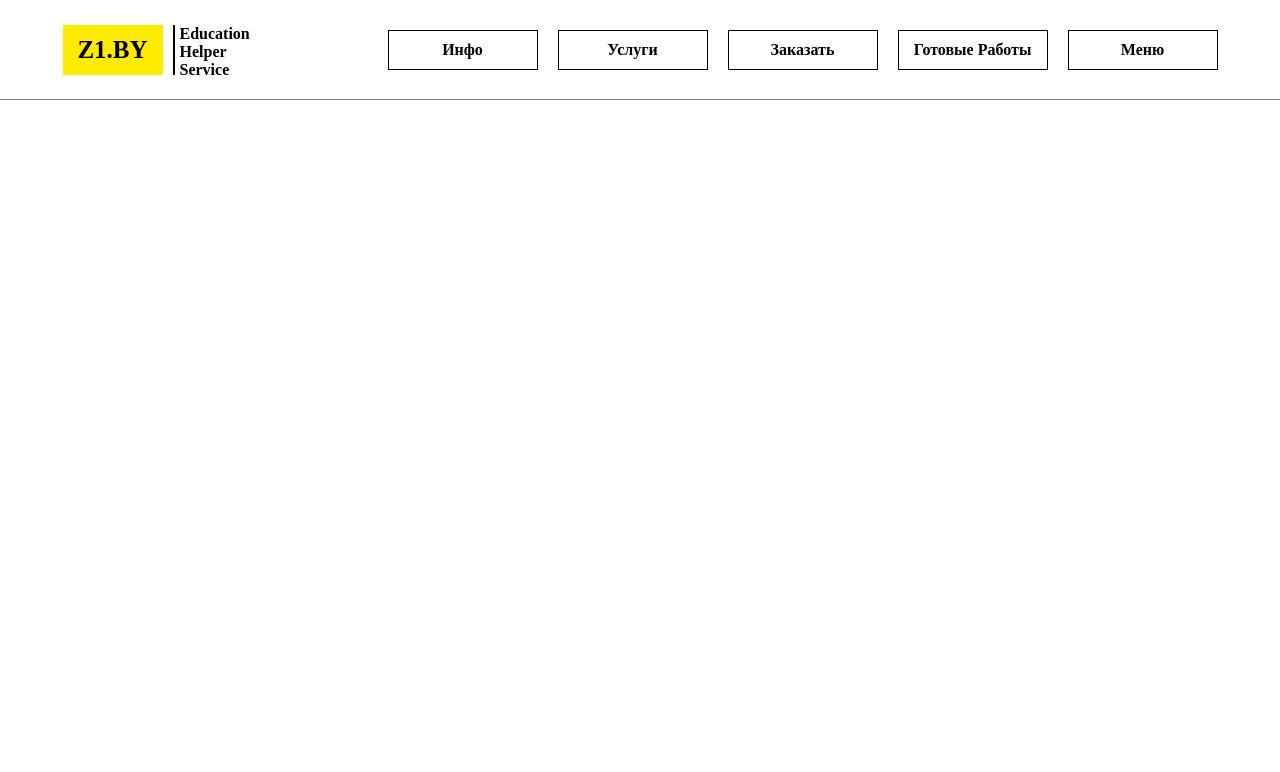
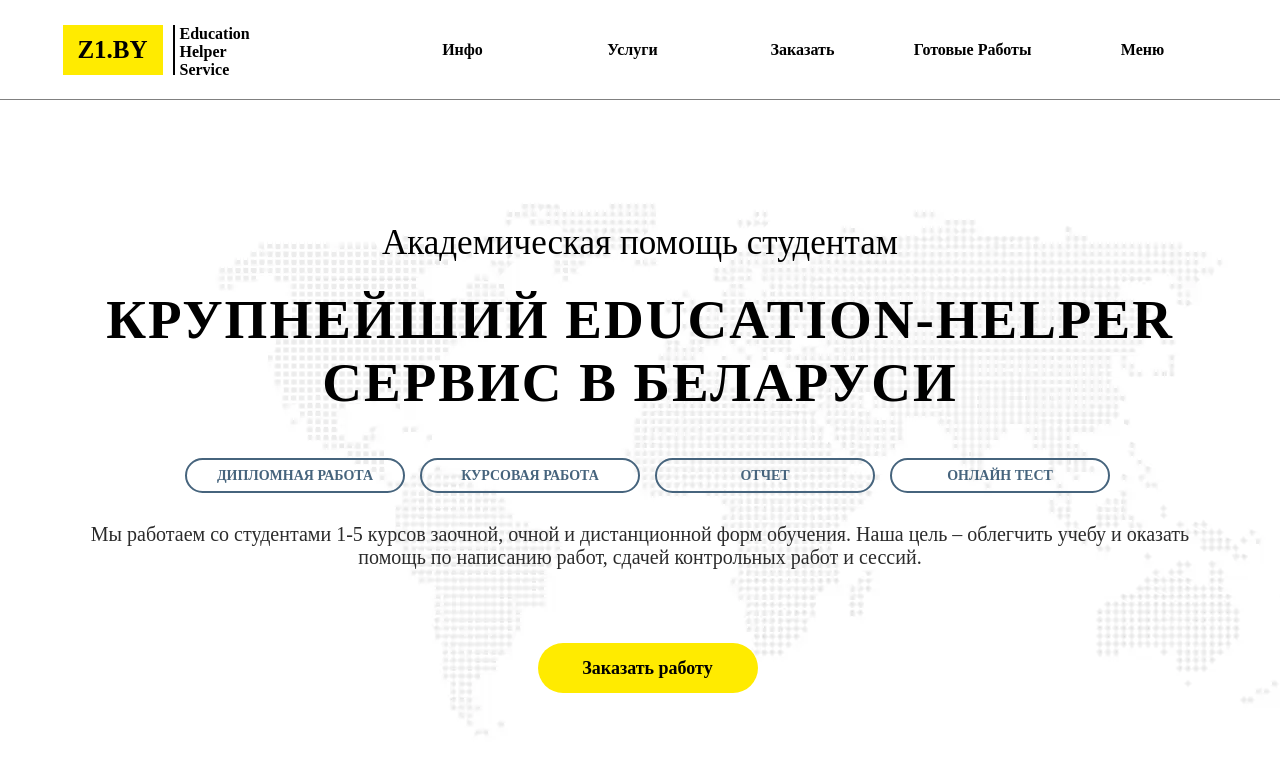
Before and after one commit to DimaVnuk/Zachetka, a React (Create React App) app: page / in a window 1280 px wide. Shown: the top 772 px of the page. Built offline with nearby package versions, Linux system fonts and the light colour scheme.

Commit message:
feat: add main-paige

```diff
--- a/src/App.css
+++ b/src/App.css
@@ -1,8 +1,10 @@
 @import "./components/Header/Header.css";
 @import "./components/Header/Navbar/Navbar.css";
-
-*{
-    margin: 0;
-    padding: 0;
-    box-sizing: border-box;
+@import "./components/Contents/MainPage/MainPaige.css";
+@import "./components/Button/Button.css";
+* {
+  margin: 0;
+  padding: 0;
+  box-sizing: border-box;
 }
+@import url('https://fonts.googleapis.com/css2?family=Abril+Fatface&family=Frank+Ruhl+Libre:wght@900&display=swap');
--- a/src/App.js
+++ b/src/App.js
@@ -1,11 +1,12 @@
 import "./App.css";
+import MainPaige from "./components/Contents/MainPage/MainPaige";
 import Header from "./components/Header/Header";
-
 
 function App() {
   return (
     <>
-<Header/>
+      <Header />
+      <MainPaige />
     </>
   );
 }
--- /dev/null
+++ b/src/components/Button/Button.css
@@ -0,0 +1,23 @@
+.button {
+  width: 220px;
+  height: 35px;
+  display: flex;
+  justify-content: center;
+  align-items: center;
+  margin-left: 15px;
+  padding: 10px;
+  border: 2px solid #46647d;
+  border-radius: 70px;
+  color:#46647d;
+  font-size: 14px;
+  font-weight: bolder;
+  cursor: pointer;
+}
+
+.button:hover{
+    background: #ffeb00;
+    transform: scale(1.1);
+    transition: 0.5s;
+    color: black;
+    border: none;
+}
--- /dev/null
+++ b/src/components/Button/Button.jsx
@@ -0,0 +1,13 @@
+import React from 'react'
+
+function Button({children,propsStyle}) {
+    return (
+        <>
+            <div className="button" style={propsStyle}>
+                {children}
+            </div>
+        </>
+    )
+}
+
+export default Button
--- a/src/components/Contents/MainPage/MainPaige.css
+++ b/src/components/Contents/MainPage/MainPaige.css
@@ -0,0 +1,54 @@
+.main-cont {
+  width: 100%;
+}
+
+.main-cont_wrap {
+  width: 100%;
+  height: 89.5vh;
+  display: flex;
+  flex-direction: column;
+  justify-content: center;
+  align-items: center;
+  background: url("../../../assets/image/map.png");
+}
+
+.cont-with-button {
+  display: flex;
+  justify-content: center;
+  align-items: center;
+}
+
+.title-main-cont {
+  width: 1170px;
+  height: 120px;
+  margin-bottom: 50px;
+}
+.title-main-font {
+  font-size: 55px;
+  font-family: "Frank Ruhl Libre", serif;
+  text-align: center;
+  font-weight: bolder;
+  letter-spacing: 2px;
+}
+
+.sub-title-main-cont {
+  margin-bottom: 25px;
+}
+.sub-title {
+  font-size: 35px;
+}
+
+.desc-main-cont{
+    width: 1170px;
+  height: 120px;
+  margin-top: 30px;
+}
+.desc-main{
+    color: #2b2b2b;
+    font-size: 20px;
+    text-align: center;
+}
+
+.btn-submit-main{
+    background: black;
+}
--- a/src/components/Contents/MainPage/MainPaige.jsx
+++ b/src/components/Contents/MainPage/MainPaige.jsx
@@ -0,0 +1,44 @@
+import React from "react";
+import Button from "../../Button/Button";
+
+const btnMain = {
+  background: "#ffeb00",
+  color: "black",
+  with:"300px",
+  height:"50px",
+  fontSize:"18px",
+  border: "none",
+};
+
+function MainPaige() {
+  return (
+    <>
+      <main className="main-cont main-cont_wrap">
+        <div className="sub-title-main-cont">
+          <p className="sub-title">Академическая помощь студентам</p>
+        </div>
+        <div className="title-main-cont">
+          <h1 className="title-main title-main-font">
+            КРУПНЕЙШИЙ EDUCATION-HELPER СЕРВИС В БЕЛАРУСИ
+          </h1>
+        </div>
+        <div className="cont-with-button">
+          <Button>ДИПЛОМНАЯ РАБОТА</Button>
+          <Button>КУРСОВАЯ РАБОТА</Button>
+          <Button>ОТЧЕТ</Button>
+          <Button>ОНЛАЙН ТЕСТ</Button>
+        </div>
+        <div className="desc-main-cont">
+          <p className="desc-main">
+            Мы работаем со студентами 1-5 курсов заочной, очной и дистанционной
+            форм обучения. Наша цель – облегчить учебу и оказать помощь по
+            написанию работ, сдачей контрольных работ и сессий.
+          </p>
+        </div>
+        <Button propsStyle={btnMain}>Заказать работу</Button>
+      </main>
+    </>
+  );
+}
+
+export default MainPaige;
--- a/src/components/Header/Navbar/Navbar.css
+++ b/src/components/Header/Navbar/Navbar.css
@@ -8,7 +8,7 @@
     justify-content: center;
     align-items: center;
     margin-left: 20px;
-    border: 1px solid #000;
+cursor: pointer;
 }
 .navbar-link_font{
     font-weight: bolder;
```
Also changed, not shown: src/assets/image/map.png (added).
